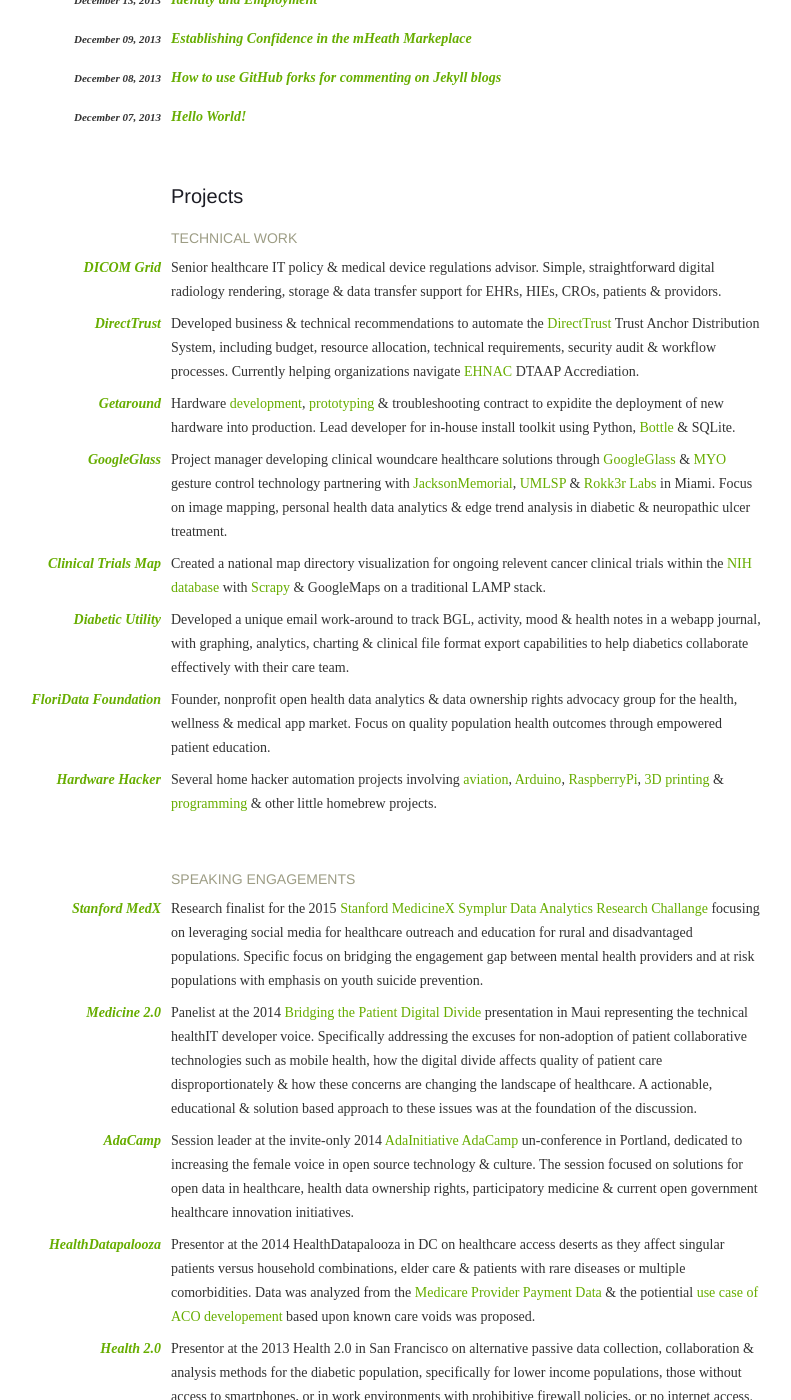
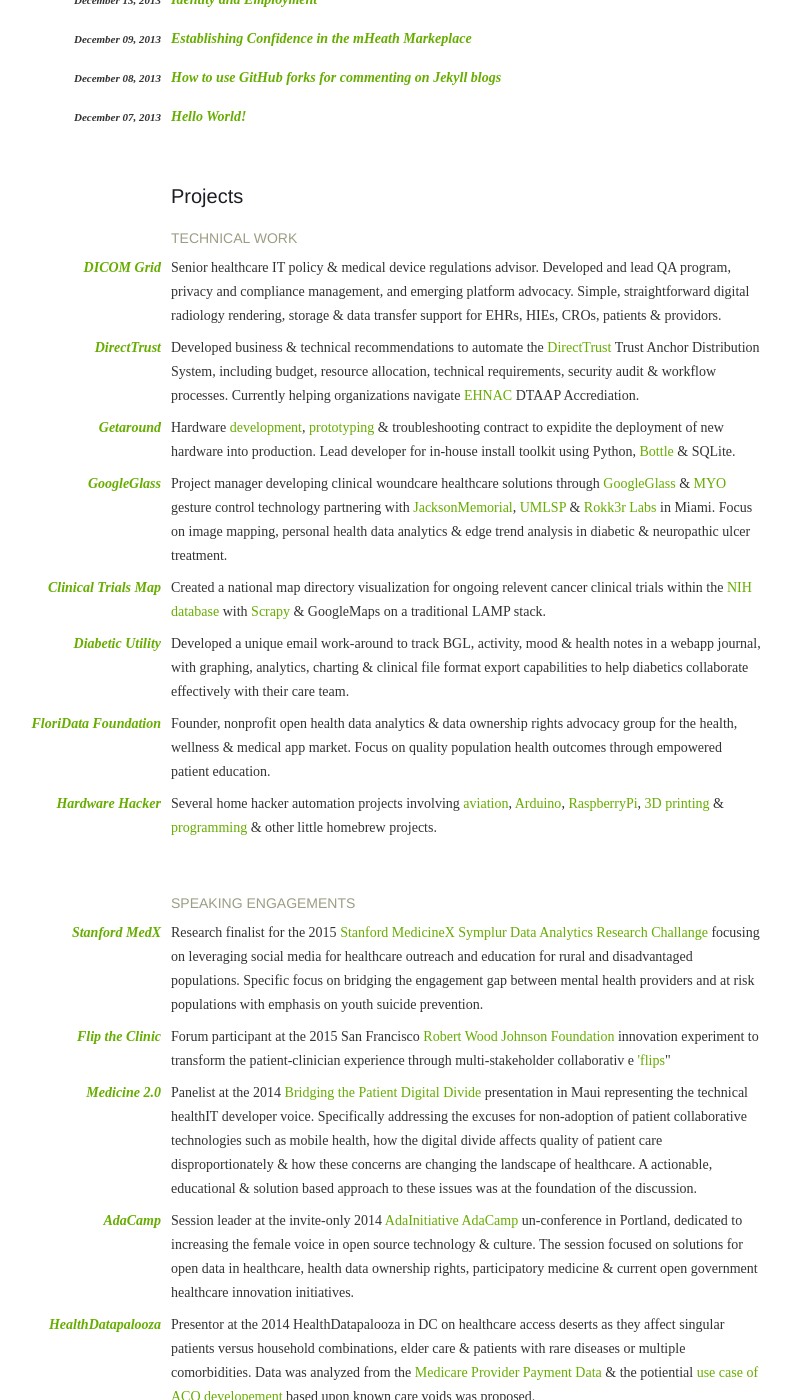
Before and after one commit to laurenstill/laurenstill.github.io, a Jekyll site: the page built from index.html, in a window 1280 px wide and 1400 px high, scrolled down 813 px. Shown: the whole window, without its empty margins (274-1065 px from the left). Built offline with Jekyll 4.4.1, drawn with Linux system fonts in a browser that asks for light colours.

Commit message:
flip the clinic

```diff
--- a/_layouts/index.html
+++ b/_layouts/index.html
@@ -43,7 +43,7 @@
             <a href="http://www.dicomgrid.com">DICOM Grid</a>
         </span>
         <span class="project-desc">
-            Senior healthcare IT policy &amp; medical device regulations advisor. Simple, straightforward digital radiology rendering, storage &amp; data transfer support for EHRs, HIEs, CROs, patients &amp; providors.
+            Senior healthcare IT policy &amp; medical device regulations advisor. Developed and lead QA program, privacy and compliance management, and emerging platform advocacy. Simple, straightforward digital radiology rendering, storage &amp; data transfer support for EHRs, HIEs, CROs, patients &amp; providors.
         </span>
     </li>
             <li class="project">
@@ -120,6 +120,15 @@
                 </span>
                 <span class="project-desc">
                    Research finalist for the 2015 <a href="http://www.symplur.com/blog/stanford-medicine-x-symplur-announce-social-media-analytics-research-challenge/?utm_source=&utm_medium=stanford-medicine-x-symplur-signals-research-challenge&utm_term=stanford-medicine-x-symplur-signals-research-challenge&utm_content=&utm_campaign=sponsor_one">Stanford MedicineX Symplur Data Analytics Research Challange</a> focusing on leveraging social media for healthcare outreach and education for rural and disadvantaged populations. Specific focus on bridging the engagement gap between mental health providers and at risk populations with emphasis on youth suicide prevention.
+            </span>
+            </li>
+
+             <li class="project">
+                <span class="project-name">
+                    <a href="http://fliptheclinic.org/">Flip the Clinic</a>
+                </span>
+                <span class="project-desc">
+                   Forum participant at the 2015 San Francisco <a href="http://www.rwjf.org/">Robert Wood Johnson Foundation</a                     > innovation experiment to transform the patient-clinician experience through multi-stakeholder collaborativ                     e <a href="http://fliptheclinic.org/flips/">'flips</a>"
             </span>
             </li>
 
```
